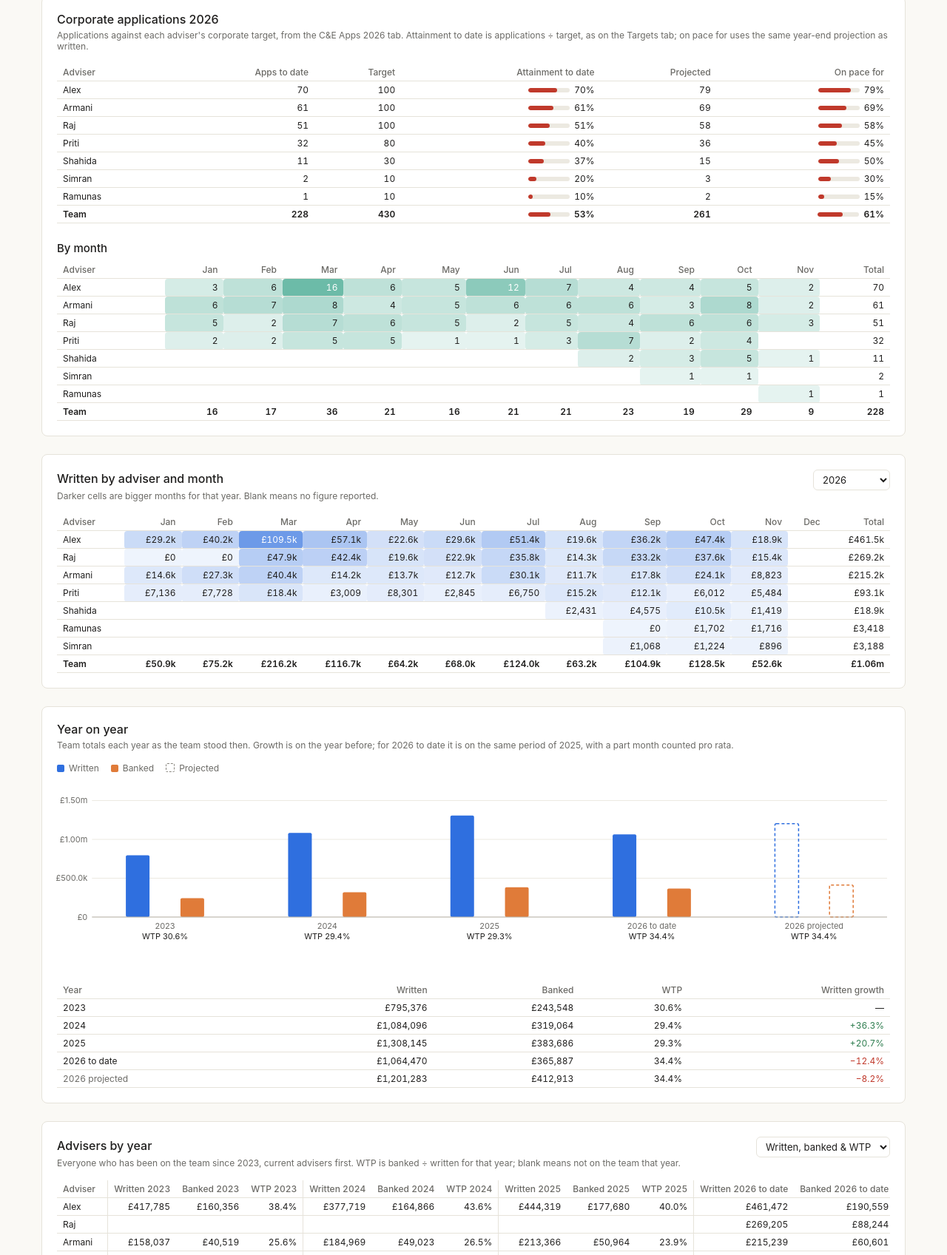
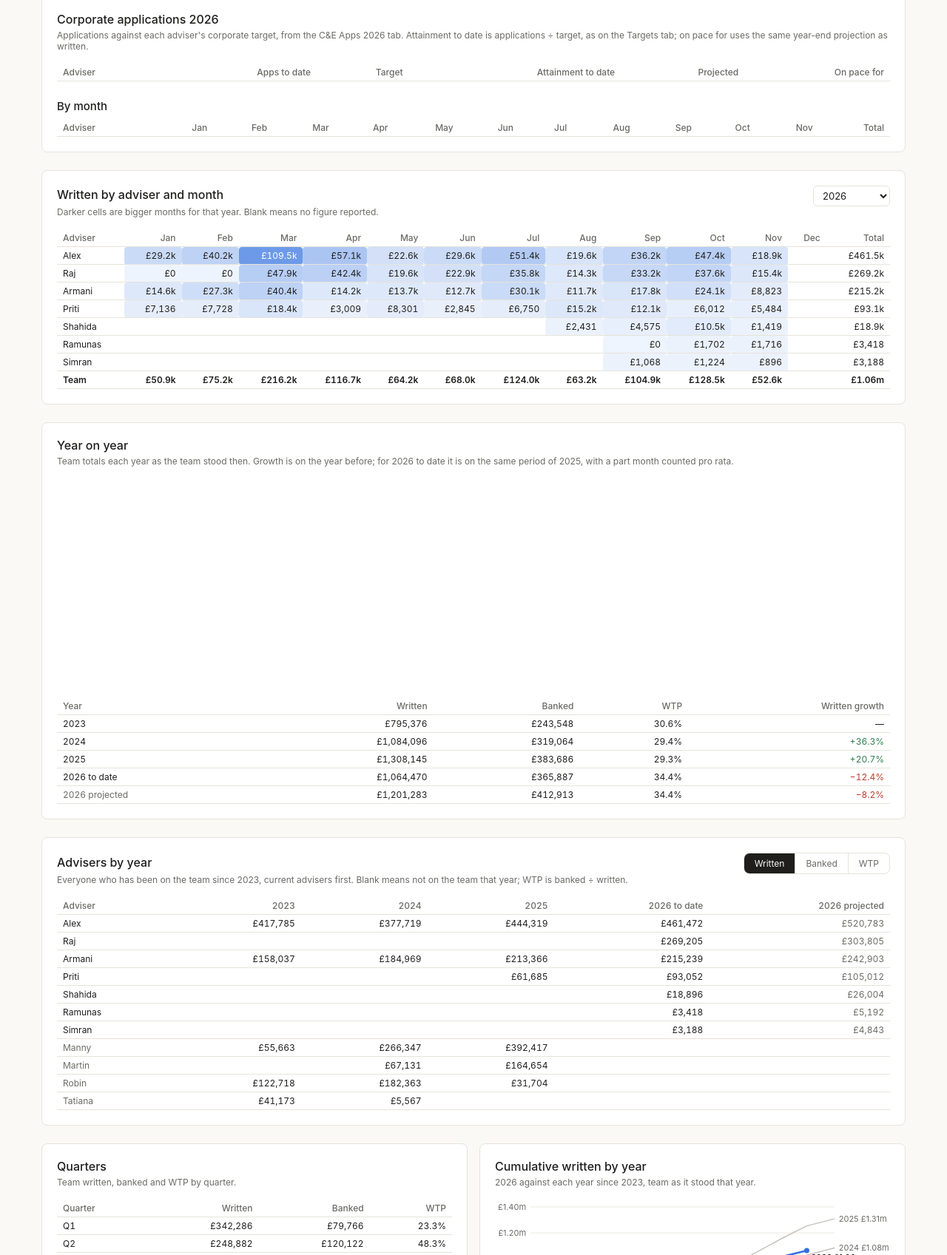
Before and after one commit to OrchardMonk/superstars-wtp, a plain HTML site: page index.html in a window 1280 px wide. Shown: the part 1055-2752 px from the top of the page at 74% size. Drawn offline with nearby package versions, Linux system fonts and the light colour scheme.

Commit message:
Add files via upload

```diff
--- a/index.html
+++ b/index.html
@@ -95,7 +95,11 @@ window.dash = (() => {
   .ss-year { min-width: 6.5rem; }
   .ss-sub { font-size: var(--cds-font-size-body); font-weight: var(--cds-font-weight-medium); margin: var(--cds-gap-lg) 0 var(--cds-gap-sm); }
   .ss-chart-sm { min-height: 220px; margin-bottom: var(--cds-gap-md); }
-  .ss-table th.grp, .ss-table td.grp { border-left: 1px solid var(--color-border-line); }
+  .ss-seg { display: inline-flex; border: 1px solid var(--color-border-line); border-radius: var(--cds-radius); overflow: hidden; background: var(--color-panel); }
+  .ss-segbtn { font: inherit; font-size: var(--cds-font-size-caption); padding: 6px 14px; border: 0; background: transparent; color: var(--color-fg-muted); cursor: pointer; }
+  .ss-segbtn + .ss-segbtn { border-left: 1px solid var(--color-border-line); }
+  .ss-segbtn[aria-pressed="true"] { background: var(--color-fg); color: var(--color-bg); }
+  .ss-table td.proj { color: var(--color-fg-muted); }
   .ss-table tr.former td:first-child { color: var(--color-fg-muted); }
   .ss-card h2 { font-size: var(--cds-font-size-heading); font-weight: var(--cds-font-weight-medium); margin: 0 0 var(--cds-gap-xs); }
   .ss-card .note { font-size: var(--cds-font-size-caption); color: var(--color-fg-muted); margin: 0 0 var(--cds-gap-md); }
@@ -265,34 +269,49 @@ window.dash = (() => {
   <section class="ss-card" id="adviser-years">
     <div class="ss-cardhead">
       <h2>Advisers by year</h2>
-      <select class="dash-select ss-year ss-metric" aria-label="Measure">
-        <option value="all">Written, banked &amp; WTP</option>
-        <option value="written">Written</option>
-        <option value="banked">Banked</option>
-        <option value="wtp">WTP</option>
-      </select>
+      <div class="ss-seg" role="group" aria-label="Measure">
+        <button type="button" class="ss-segbtn" data-view="written" aria-pressed="true">Written</button>
+        <button type="button" class="ss-segbtn" data-view="banked" aria-pressed="false">Banked</button>
+        <button type="button" class="ss-segbtn" data-view="wtp" aria-pressed="false">WTP</button>
+      </div>
     </div>
-    <p class="note">Everyone who has been on the team since 2023, current advisers first. WTP is banked ÷ written for that year; blank means not on the team that year.</p>
-    <div class="ss-tablewrap">
-      <table class="ss-table" data-source="adviser_years" data-row-key="adviser">
+    <p class="note">Everyone who has been on the team since 2023, current advisers first. Blank means not on the team that year; WTP is banked ÷ written.</p>
+    <div class="ss-tablewrap ss-view" data-view="written">
+      <table class="ss-table" data-source="adviser_years" data-row-key="adviser" aria-label="Written by adviser and year">
         <thead><tr>
           <th data-field="adviser">Adviser</th>
-          <th class="m-written" data-field="written_2023">Written 2023</th>
-          <th class="m-banked" data-field="banked_2023">Banked 2023</th>
-          <th class="m-wtp" data-field="wtp_2023">WTP 2023</th>
-          <th class="m-written" data-field="written_2024">Written 2024</th>
-          <th class="m-banked" data-field="banked_2024">Banked 2024</th>
-          <th class="m-wtp" data-field="wtp_2024">WTP 2024</th>
-          <th class="m-written" data-field="written_2025">Written 2025</th>
-          <th class="m-banked" data-field="banked_2025">Banked 2025</th>
-          <th class="m-wtp" data-field="wtp_2025">WTP 2025</th>
-          <th class="m-written" data-field="written_2026">Written 2026 to date</th>
-          <th class="m-banked" data-field="banked_2026">Banked 2026 to date</th>
-          <th class="m-wtp" data-field="wtp_2026">WTP 2026</th>
-          <th class="m-written" data-field="proj_2026">Written 2026 projected</th>
-          <th class="m-banked" data-field="proj_banked_2026">Banked 2026 projected</th>
+          <th data-field="written_2023">2023</th>
+          <th data-field="written_2024">2024</th>
+          <th data-field="written_2025">2025</th>
+          <th data-field="written_2026">2026 to date</th>
+          <th data-field="proj_2026">2026 projected</th>
         </tr></thead>
-        <tbody data-draw="adviser_years"></tbody>
+        <tbody data-draw="ay_written"></tbody>
+      </table>
+    </div>
+    <div class="ss-tablewrap ss-view" data-view="banked" hidden>
+      <table class="ss-table" data-source="adviser_years" data-row-key="adviser" aria-label="Banked by adviser and year">
+        <thead><tr>
+          <th data-field="adviser">Adviser</th>
+          <th data-field="banked_2023">2023</th>
+          <th data-field="banked_2024">2024</th>
+          <th data-field="banked_2025">2025</th>
+          <th data-field="banked_2026">2026 to date</th>
+          <th data-field="proj_banked_2026">2026 projected</th>
+        </tr></thead>
+        <tbody data-draw="ay_banked"></tbody>
+      </table>
+    </div>
+    <div class="ss-tablewrap ss-view" data-view="wtp" hidden>
+      <table class="ss-table" data-source="adviser_years" data-row-key="adviser" aria-label="WTP by adviser and year">
+        <thead><tr>
+          <th data-field="adviser">Adviser</th>
+          <th data-field="wtp_2023">2023</th>
+          <th data-field="wtp_2024">2024</th>
+          <th data-field="wtp_2025">2025</th>
+          <th data-field="wtp_2026">2026 to date</th>
+        </tr></thead>
+        <tbody data-draw="ay_wtp"></tbody>
       </table>
     </div>
   </section>
@@ -591,20 +610,11 @@ window.dash = (() => {
   });
 
   // ---------- measure toggle for advisers by year ----------
-  window.ssMetric = 'all';
-  const metricView = () => window.ssMetric;
-  const applyMetric = () => {
-    const m = metricView();
-    document.querySelectorAll('#adviser-years th[class^="m-"], #adviser-years th[class*=" m-"]').forEach((th) => {
-      const kind = th.classList.contains('m-written') ? 'written' : th.classList.contains('m-banked') ? 'banked' : 'wtp';
-      th.hidden = !(m === 'all' || m === kind);
-      th.classList.toggle('grp', m === 'all' && kind === 'written');
-    });
-  };
-  document.querySelectorAll('.ss-metric').forEach((sel) => sel.addEventListener('change', () => {
-    window.ssMetric = sel.value; applyMetric(); dash.draw('adviser_years');
+  document.querySelectorAll('#adviser-years .ss-segbtn').forEach((btn) => btn.addEventListener('click', () => {
+    const v = btn.dataset.view;
+    document.querySelectorAll('#adviser-years .ss-segbtn').forEach((b) => b.setAttribute('aria-pressed', String(b.dataset.view === v)));
+    document.querySelectorAll('#adviser-years .ss-view').forEach((el) => { el.hidden = el.dataset.view !== v; });
   }));
-  applyMetric();
 
   // ---------- formatting ----------
   const gbpFull = (v) => '£' + d3.format(',.0f')(v);
@@ -777,7 +787,7 @@ window.dash = (() => {
     });
   });
 
-  dash.draw('adviser_years', (tb) => {
+  const adviserYearDraw = (cols) => (tb) => {
     const d = dash.data('adviser_years');
     tb.replaceChildren();
     if (d.status !== 'ok') return;
@@ -785,116 +795,12 @@ window.dash = (() => {
     tr.each(function (r) {
       const row = d3.select(this);
       row.append('td').text(r.adviser);
-      const m = metricView();
-      const cell = (f, kind, fmtr) => {
-        const td = row.append('td').attr('class', 'm-' + kind + (kind === 'written' && m === 'all' ? ' grp' : '')).text(r[f] == null ? '' : fmtr(r[f]));
-        td.attr('hidden', m === 'all' || m === kind ? null : '');
-      };
-      [2023, 2024, 2025, 2026].forEach((y) => {
-        cell('written_' + y, 'written', gbpFull);
-        cell('banked_' + y, 'banked', gbpFull);
-        cell('wtp_' + y, 'wtp', d3.format('.1%'));
-      });
-      cell('proj_2026', 'written', gbpFull);
-      cell('proj_banked_2026', 'banked', gbpFull);
+      cols.forEach(([f, fmtr, cls]) => row.append('td').attr('class', cls || null).text(r[f] == null ? '' : fmtr(r[f])));
     });
-  });
-
-  // ---------- corporate tables ----------
-  dash.draw('corp', (tb) => {
-    const d = dash.data('corp_ytd');
-    tb.replaceChildren();
-    if (d.status !== 'ok') return;
-    const att = (td, v) => {
-      if (v == null) { td.text('—'); return; }
-      const w = td.append('div').attr('class', 'ss-att');
-      w.append('div').attr('class', 'bar').append('i').style('width', Math.min(v, 1) * 100 + '%').style('background', v >= 1 ? 'var(--color-ok)' : v >= 0.85 ? dash.colors[0] : 'var(--cds-chart-status-critical)');
-      w.append('span').text(d3.format('.0%')(v));
-    };
-    const tr = d3.select(tb).selectAll('tr').data(d.data).join('tr').attr('class', (r) => (r.adviser === 'Team' ? 'total' : null));
-    tr.each(function (r) {
-      const row = d3.select(this);
-      row.append('td').text(r.adviser);
-      row.append('td').text(d3.format(',')(r.apps));
-      row.append('td').text(r.corp_target == null ? '—' : d3.format(',')(r.corp_target));
-      att(row.append('td'), r.att);
-      row.append('td').text(d3.format(',.0f')(r.proj_apps));
-      att(row.append('td'), r.proj_att);
-    });
-  });
-
-  dash.draw('corp_pivot', (tb) => {
-    const d = dash.data('corp_pivot');
-    tb.replaceChildren();
-    if (d.status !== 'ok') return;
-    const ms = MONTHS.slice(0, 11);
-    const ad = d.data.filter((r) => r.adviser !== 'Team');
-    const max = d3.max(ad, (r) => d3.max(ms, (m) => r[m] || 0)) || 1;
-    const tr = d3.select(tb).selectAll('tr').data(d.data).join('tr').attr('class', (r) => (r.adviser === 'Team' ? 'total' : null));
-    tr.each(function (r) {
-      const row = d3.select(this);
-      row.append('td').text(r.adviser);
-      ms.forEach((m) => {
-        const v = r[m];
-        const td = row.append('td').attr('class', 'h').text(v ? String(v) : '');
-        if (v && r.adviser !== 'Team') {
-          td.style('background', `color-mix(in srgb, ${dash.colors[2] || dash.colors[0]} ${Math.round(8 + 62 * (v / max))}%, transparent)`);
-          if (v / max > 0.55) td.style('color', 'white');
-        }
-      });
-      row.append('td').text(String(r.total));
-    });
-  });
-
-  // ---------- written and banked by year ----------
-  dash.draw('yearbars', (el) => {
-    const d = dash.data('years');
-    el.replaceChildren();
-    if (d.status !== 'ok') { el.textContent = '—'; return; }
-    const rows = d.data;
-    const W = Math.max(el.clientWidth, 280), H = 220;
-    const c = dash.colors;
-    const legend = d3.select(el).append('div').attr('class', 'ss-legend');
-    [['Written', c[0]], ['Banked', c[1]]].forEach(([n, col]) => { const s = legend.append('span'); s.append('i').style('background', col); s.append('span').text(n); });
-    const s2 = legend.append('span'); s2.append('i').style('background', 'none').style('border', '1.5px dashed var(--cds-chart-reference)'); s2.append('span').text('Projected');
-    const max = d3.max(rows, (r) => r.written) || 1;
-    const y = d3.scaleLinear([0, max * 1.12], [H - 34, 18]).nice();
-    const svg = d3.select(el).append('svg').attr('width', '100%').attr('viewBox', `0 0 ${W} ${H}`).style('display', 'block').style('overflow', 'visible');
-    const ticks = y.ticks(4);
-    const probe = svg.append('text').attr('font-size', 11).text(gbp(ticks[ticks.length - 1]));
-    const ml = probe.node().getComputedTextLength() + 10; probe.remove();
-    const x = d3.scaleBand(rows.map((r) => r.period), [ml, W - 4]).paddingInner(0.3).paddingOuter(0.1);
-    const xi = d3.scaleBand(['w', 'b'], [0, x.bandwidth()]).padding(0.08);
-    const bw = Math.min(xi.bandwidth(), 32);
-    svg.append('g').selectAll('line').data(ticks).join('line').attr('x1', ml).attr('x2', W - 4).attr('y1', (t) => y(t)).attr('y2', (t) => y(t)).attr('stroke', 'var(--cds-chart-grid)');
-    svg.append('g').selectAll('text').data(ticks).join('text').attr('x', ml - 6).attr('y', (t) => y(t)).attr('dy', '0.32em').attr('text-anchor', 'end').attr('font-size', 11).attr('fill', 'var(--color-fg-muted)').text((t) => gbp(t));
-    const narrow = W < 460;
-    svg.append('g').selectAll('text').data(rows).join('text').attr('x', (r) => x(r.period) + x.bandwidth() / 2).attr('y', H - 18).attr('text-anchor', 'middle').attr('font-size', 11).attr('fill', 'var(--color-fg-muted)')
-      .text((r) => (narrow ? r.period.replace(' projected', ' proj.').replace(' to date', ' YTD') : r.period));
-    svg.append('g').selectAll('text').data(rows).join('text').attr('x', (r) => x(r.period) + x.bandwidth() / 2).attr('y', H - 4).attr('text-anchor', 'middle').attr('font-size', 11).attr('fill', 'var(--color-fg)')
-      .text((r) => (r.wtp == null ? '' : 'WTP ' + d3.format('.1%')(r.wtp)));
-    const g = svg.append('g').selectAll('g').data(rows).join('g').attr('transform', (r) => `translate(${x(r.period)},0)`);
-    [['written', 'w', c[0]], ['banked', 'b', c[1]]].forEach(([f, k, col]) => {
-      const proj = (r) => r.period.includes('projected');
-      g.append('rect').attr('x', xi(k) + (xi.bandwidth() - bw) / 2).attr('width', bw).attr('y', (r) => y(r[f])).attr('height', (r) => y(0) - y(r[f])).attr('rx', 2)
-        .attr('fill', (r) => (proj(r) ? 'none' : col)).attr('stroke', (r) => (proj(r) ? col : null)).attr('stroke-width', 1.5).attr('stroke-dasharray', (r) => (proj(r) ? '4 3' : null));
-    });
-    svg.append('line').attr('x1', ml).attr('x2', W - 4).attr('y1', y(0)).attr('y2', y(0)).attr('stroke', 'var(--cds-chart-axis)');
-    const tip = d3.select(el).append('div').attr('class', 'ss-tip').style('display', 'none');
-    svg.append('g').selectAll('rect').data(rows).join('rect').attr('x', (r) => x(r.period) - x.step() * x.paddingInner() / 2).attr('width', x.step()).attr('y', 0).attr('height', H - 30).attr('fill', 'transparent')
-      .on('pointermove', (ev, r) => {
-        tip.style('display', null).replaceChildren();
-        tip.append('div').attr('class', 't').text(r.period);
-        const add = (col, n, v) => { const l = tip.append('div'); if (col) l.append('span').attr('class', 'sw').style('background', col); l.append('span').text(n + ': ' + v); };
-        add(c[0], 'Written', gbpFull(r.written));
-        add(c[1], 'Banked', gbpFull(r.banked));
-        if (r.wtp != null) add(null, 'WTP', d3.format('.1%')(r.wtp));
-        const [px, py] = d3.pointer(ev, el);
-        const tw = tip.node().offsetWidth;
-        tip.style('left', Math.max(0, Math.min(px + 12, el.clientWidth - tw)) + 'px').style('top', Math.max(0, py - 60) + 'px');
-      })
-      .on('pointerleave', () => tip.style('display', 'none'));
-  });
+  };
+  dash.draw('ay_written', adviserYearDraw([['written_2023', gbpFull], ['written_2024', gbpFull], ['written_2025', gbpFull], ['written_2026', gbpFull], ['proj_2026', gbpFull, 'proj']]));
+  dash.draw('ay_banked', adviserYearDraw([['banked_2023', gbpFull], ['banked_2024', gbpFull], ['banked_2025', gbpFull], ['banked_2026', gbpFull], ['proj_banked_2026', gbpFull, 'proj']]));
+  dash.draw('ay_wtp', adviserYearDraw([['wtp_2023', d3.format('.1%')], ['wtp_2024', d3.format('.1%')], ['wtp_2025', d3.format('.1%')], ['wtp_2026', d3.format('.1%')]]));
 
   // ---------- quarters ----------
   dash.draw('quarters', (tb) => {
```
